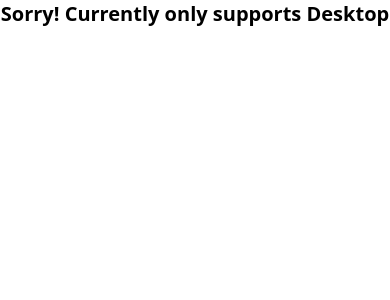
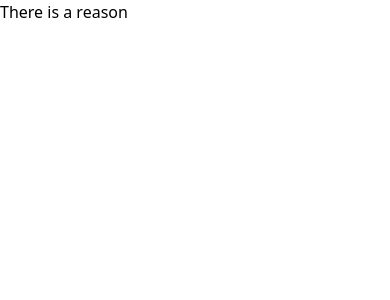
Before and after one commit to rekredhead/YouTube-Clone, a React (Create React App) app: page / in a window 390 px wide. Shown: the top 300 px of the page. Built offline with nearby package versions, Linux system fonts and the light colour scheme.

Commit message:
Discovered issue with testing and deployment
Images load well on the remote site (github pages)
Images do not load on the live server (vscode)

```diff
--- a/src/App.js
+++ b/src/App.js
@@ -13,7 +13,12 @@ export default function App() {
         setDarkMode(prevState => !prevState);
     }
 
-    return window.innerWidth > 900 ?
+    /**Current Issue
+     * Images load well on the remote site (github pages)
+     * Images won't load on the live server (vscode)
+     */
+
+    return (window.innerWidth > 900) ?
     (
         <div className={bodyCss}>
             <Header toggle={toggleDarkmode} darkMode={darkMode}/>
@@ -21,8 +26,12 @@ export default function App() {
             <SideBar darkMode={darkMode}/>
             <Body darkMode={darkMode}/>
         </div>
-    ) :
+    ) : (
+        <div>There is a reason</div>
+    );
+    /*
     (
         <h1 className="text-center text-xl font-bold">Sorry! Currently only supports Desktop</h1>
     );
+    */
 }
```
